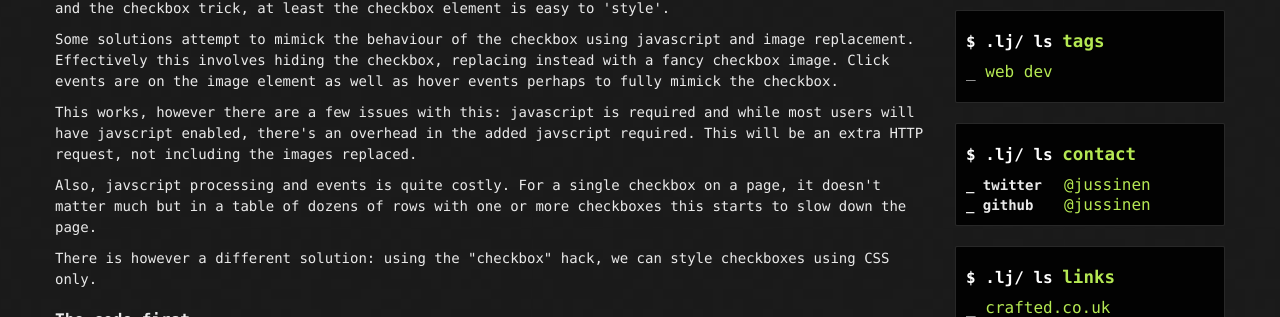
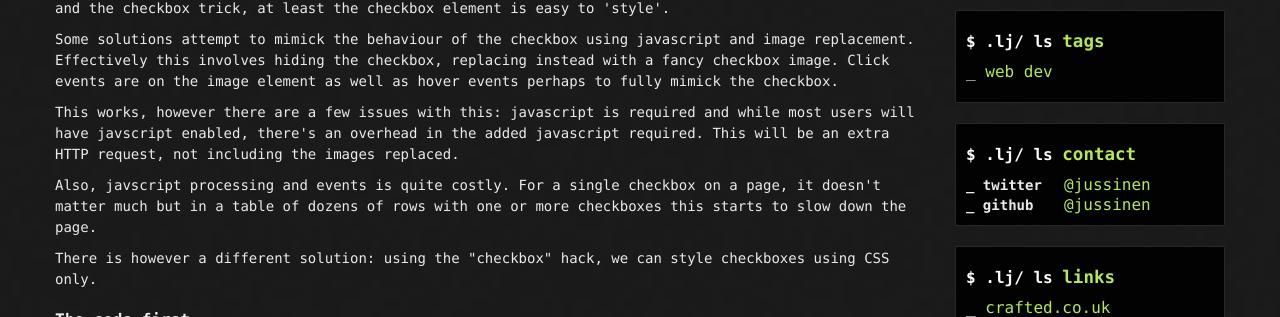
Before and after one commit to jussinen/jussinen.github.com, a Jekyll site: the page built from _posts/2013-04-18-Fancy-checkboxes-using-CSS-Only.html, in a window 1280 px wide. Shown: the part 304-621 px from the top of the page. Built offline with Jekyll 4.4.1, drawn with Linux system fonts in a browser that asks for light colours; Markdown is read by kramdown in place of the engine named in the settings; comment, search, counter and statistics services are not loaded.

Commit message:
typo fixed

```diff
--- a/_posts/2013-04-18-Fancy-checkboxes-using-CSS-Only.html
+++ b/_posts/2013-04-18-Fancy-checkboxes-using-CSS-Only.html
@@ -6,12 +6,12 @@ date: 2013-04-18
 author: John Folley
 allow_comments: true
 description: "A description on styling checkboxes using CSS only"
-summary: "<h2>Styling checkboxes</h2><p>Form elements have always been difficult to style up as we want. However thanks to the sibling selector and the checkbox trick, at least the checkbox element is easy to 'style'.</p><p>Some solutions attempt to mimick the behaviour of the checkbox using javascript and image replacement. Effectively this involves hiding the checkbox, replacing instead with a fancy checkbox image. Click events are on the image element as well as hover events perhaps to fully mimick the checkbox.</p><p>This works, however there are a few issues with this: javascript is required and while most users will have javscript enabled, there's an overhead in the added javscript required. This will be an extra HTTP request, not including the images replaced.</p><p>Also, javscript processing and events is quite costly. For a single checkbox on a page, it doesn't matter much but in a table of dozens of rows with one or more checkboxes this starts to slow down the page.</p><p>There is however a different solution: using the 'checkbox' hack, we can style checkboxes using CSS only.</p>"
+summary: "<h2>Styling checkboxes</h2><p>Form elements have always been difficult to style up as we want. However thanks to the sibling selector and the checkbox trick, at least the checkbox element is easy to 'style'.</p><p>Some solutions attempt to mimick the behaviour of the checkbox using javascript and image replacement. Effectively this involves hiding the checkbox, replacing instead with a fancy checkbox image. Click events are on the image element as well as hover events perhaps to fully mimick the checkbox.</p><p>This works, however there are a few issues with this: javascript is required and while most users will have javscript enabled, there's an overhead in the added javascript required. This will be an extra HTTP request, not including the images replaced.</p><p>Also, javscript processing and events is quite costly. For a single checkbox on a page, it doesn't matter much but in a table of dozens of rows with one or more checkboxes this starts to slow down the page.</p><p>There is however a different solution: using the 'checkbox' hack, we can style checkboxes using CSS only.</p>"
 ---
 <h2>Styling checkboxes</h2>
 <p>Form elements have always been difficult to style up as we want. However thanks to the sibling selector and the checkbox trick, at least the checkbox element is easy to 'style'.</p>
 <p>Some solutions attempt to mimick the behaviour of the checkbox using javascript and image replacement. Effectively this involves hiding the checkbox, replacing instead with a fancy checkbox image. Click events are on the image element as well as hover events perhaps to fully mimick the checkbox.</p>
-<p>This works, however there are a few issues with this: javascript is required and while most users will have javscript enabled, there's an overhead in the added javscript required. This will be an extra HTTP request, not including the images replaced.</p>
+<p>This works, however there are a few issues with this: javascript is required and while most users will have javscript enabled, there's an overhead in the added javascript required. This will be an extra HTTP request, not including the images replaced.</p>
 <p>Also, javscript processing and events is quite costly. For a single checkbox on a page, it doesn't matter much but in a table of dozens of rows with one or more checkboxes this starts to slow down the page.</p>
 <p>There is however a different solution: using the "checkbox" hack, we can style checkboxes using CSS only.</p>
 <h2>The code first</h2>
```
